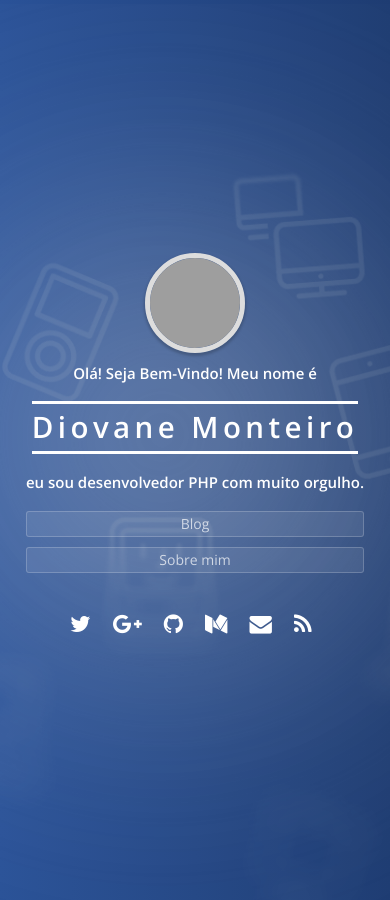
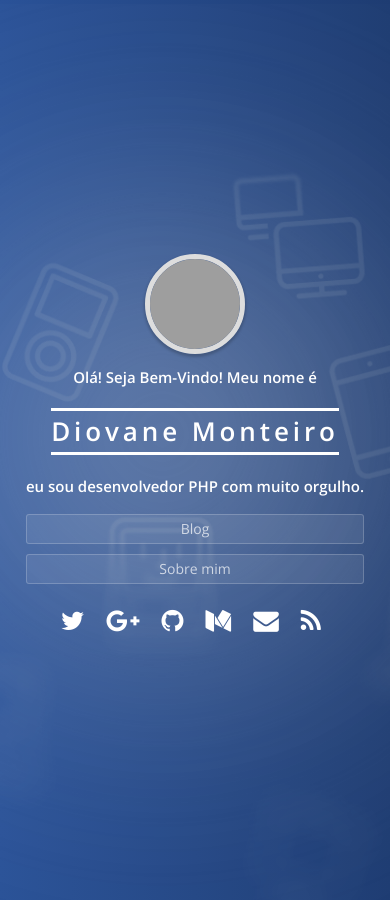
Before and after one commit to diovanemonteiro/diovanemonteiro.github.io, a Jekyll site: the page built from index.html, in a window 390 px wide. Built offline with Jekyll 4.4.1, drawn with Linux system fonts in a browser that asks for light colours; nearby versions of some CDN libraries; grey boxes are pictures that could not be loaded.

Commit message:
Update font-size and margin for mobile

```diff
--- a/assets/css/style.css
+++ b/assets/css/style.css
@@ -540,7 +540,7 @@ body.is-loading .intro-inner h1:after {
     .btn {
         display: block;
         width: 100%;
-        padding: 0.2rem;
+        padding: 0.4rem;
         font-size: 1.4rem;
     }
 
@@ -550,13 +550,17 @@ body.is-loading .intro-inner h1:after {
     }
 
     .intro-inner h1 {
-        font-size: 2.95rem;
+        font-size: 2.6rem;
         margin: .8rem 0;
     }
 
     .intro-inner h2 {
         font-size: 1.5rem;
-        margin: 1.2rem 0;
+        margin: 1.5rem 0;
+    }
+
+    .social {
+        margin: 2.5rem 0 0 0;
     }
 
     .profile-picture {
@@ -565,6 +569,6 @@ body.is-loading .intro-inner h1:after {
     }
 
     .fa-2x {
-        font-size: 1.4em;
+        font-size: 1.6em;
     }
 }
```
